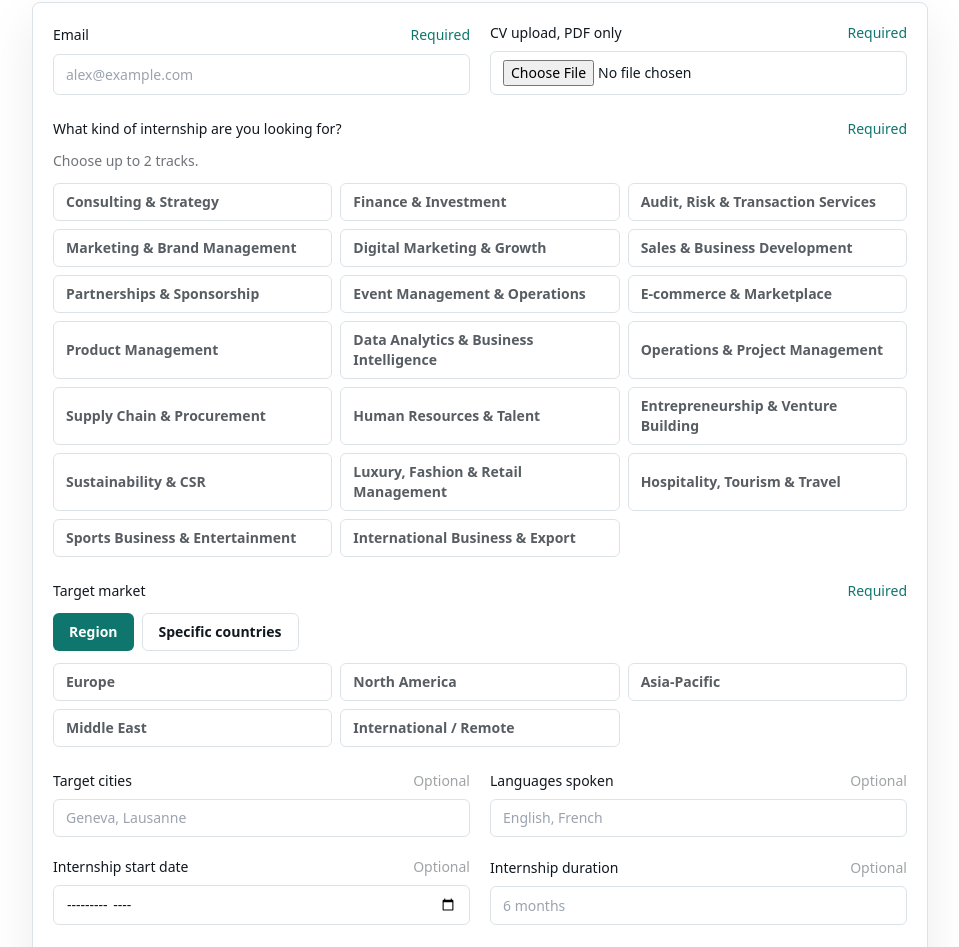
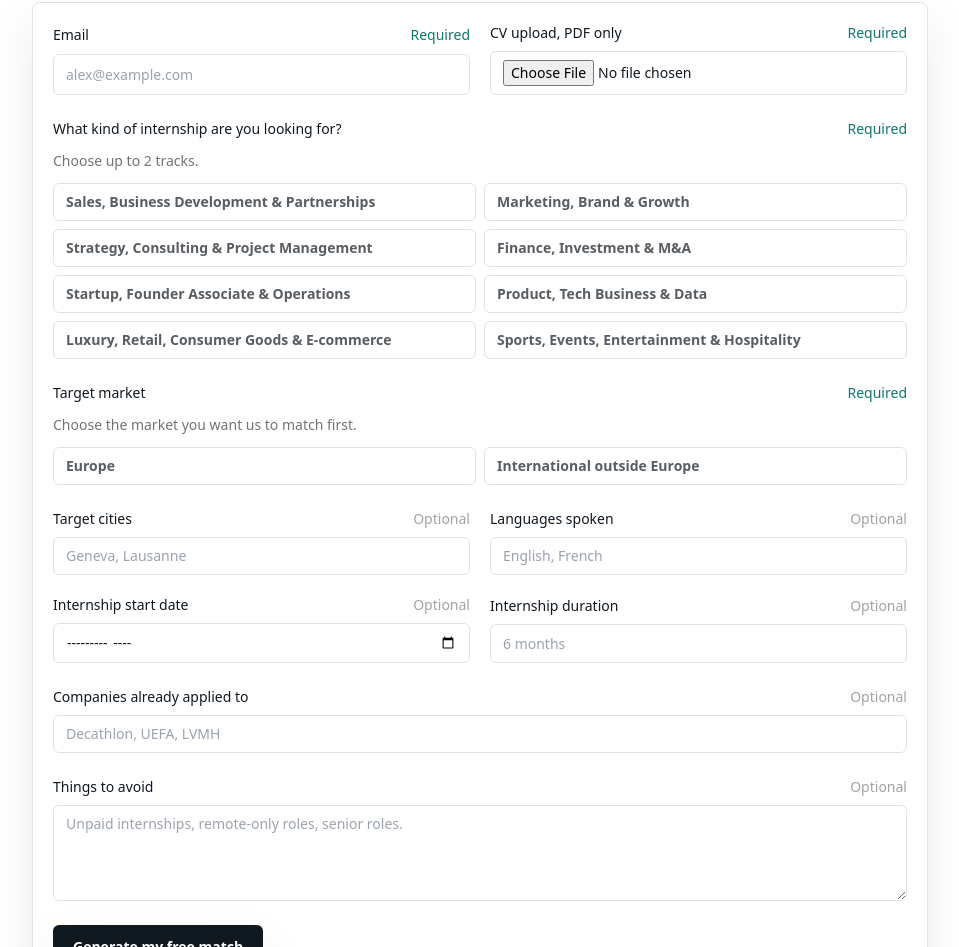
Before and after one commit to paulcuillerot-star/internshiphunter, a Next.js app: page /apply in a window 1280 px wide. Shown: the part 339-1286 px from the top of the page, without its empty margins (64-1023 px from the left). Built offline with nearby package versions, Linux system fonts and the light colour scheme.

Commit message:
Simplify apply tracks and markets

```diff
--- a/app/apply/page.tsx
+++ b/app/apply/page.tsx
@@ -2,32 +2,7 @@
 
 import { FormEvent, useState } from "react";
 import { useRouter } from "next/navigation";
-
-const internshipTracks = [
-  "Consulting & Strategy",
-  "Finance & Investment",
-  "Audit, Risk & Transaction Services",
-  "Marketing & Brand Management",
-  "Digital Marketing & Growth",
-  "Sales & Business Development",
-  "Partnerships & Sponsorship",
-  "Event Management & Operations",
-  "E-commerce & Marketplace",
-  "Product Management",
-  "Data Analytics & Business Intelligence",
-  "Operations & Project Management",
-  "Supply Chain & Procurement",
-  "Human Resources & Talent",
-  "Entrepreneurship & Venture Building",
-  "Sustainability & CSR",
-  "Luxury, Fashion & Retail Management",
-  "Hospitality, Tourism & Travel",
-  "Sports Business & Entertainment",
-  "International Business & Export"
-];
-
-const regionChoices = ["Europe", "North America", "Asia-Pacific", "Middle East", "International / Remote"];
-const countryChoices = ["Switzerland", "France", "Germany", "Netherlands", "Belgium", "Luxembourg", "United Kingdom", "Ireland", "Spain", "Italy", "Austria", "Denmark", "Sweden", "Norway", "Finland", "United States", "Canada", "Australia", "Singapore", "United Arab Emirates"];
+import { internshipTrackLabels, marketChoices } from "@/lib/searchBuckets";
 
 function FieldLabel({ children, required }: { children: string; required?: boolean }) {
   return (
@@ -56,7 +31,6 @@ export default function ApplyPage() {
   const [error, setError] = useState("");
   const [loading, setLoading] = useState(false);
   const [selectedTracks, setSelectedTracks] = useState<string[]>([]);
-  const [targetMode, setTargetMode] = useState<"region" | "countries">("region");
   const [selectedMarkets, setSelectedMarkets] = useState<string[]>([]);
 
   function toggleTrack(track: string) {
@@ -64,12 +38,7 @@ export default function ApplyPage() {
   }
 
   function toggleMarket(market: string) {
-    setSelectedMarkets((current) => current.includes(market) ? current.filter((item) => item !== market) : [...current, market]);
-  }
-
-  function changeTargetMode(mode: "region" | "countries") {
-    setTargetMode(mode);
-    setSelectedMarkets([]);
+    setSelectedMarkets((current) => current.includes(market) ? current.filter((item) => item !== market) : [market]);
   }
 
   async function submit(event: FormEvent<HTMLFormElement>) {
@@ -82,7 +51,7 @@ export default function ApplyPage() {
 
     if (!data.get("email") || !data.get("cv") || !selectedMarkets.length || !selectedTracks.length) {
       setLoading(false);
-      setError("Email, CV, at least one target market and at least one internship track are required.");
+      setError("Email, CV, one target market and at least one internship track are required.");
       return;
     }
 
@@ -97,8 +66,6 @@ export default function ApplyPage() {
     const result = (await response.json()) as { reportId: string };
     router.push(`/report/${result.reportId}`);
   }
-
-  const marketChoices = targetMode === "region" ? regionChoices : countryChoices;
 
   return (
     <section className="section">
@@ -128,8 +95,8 @@ export default function ApplyPage() {
           <FieldLabel required>What kind of internship are you looking for?</FieldLabel>
           <p className="text-sm text-ink/60">Choose up to 2 tracks.</p>
           <input type="hidden" name="desiredRoles" value={selectedTracks.join(",")} />
-          <div className="grid gap-2 sm:grid-cols-2 lg:grid-cols-3">
-            {internshipTracks.map((track) => (
+          <div className="grid gap-2 sm:grid-cols-2">
+            {internshipTrackLabels.map((track) => (
               <ToggleButton key={track} label={track} selected={selectedTracks.includes(track)} disabled={selectedTracks.length >= 2} onClick={() => toggleTrack(track)} />
             ))}
           </div>
@@ -137,12 +104,9 @@ export default function ApplyPage() {
 
         <section className="grid gap-3">
           <FieldLabel required>Target market</FieldLabel>
-          <div className="flex flex-wrap gap-2">
-            <button type="button" onClick={() => changeTargetMode("region")} className={`rounded-md px-4 py-2 text-sm font-bold ${targetMode === "region" ? "bg-signal text-white" : "border border-line bg-white text-ink"}`}>Region</button>
-            <button type="button" onClick={() => changeTargetMode("countries")} className={`rounded-md px-4 py-2 text-sm font-bold ${targetMode === "countries" ? "bg-signal text-white" : "border border-line bg-white text-ink"}`}>Specific countries</button>
-          </div>
+          <p className="text-sm text-ink/60">Choose the market you want us to match first.</p>
           <input type="hidden" name="targetCountries" value={selectedMarkets.join(",")} />
-          <div className="grid gap-2 sm:grid-cols-2 lg:grid-cols-3">
+          <div className="grid gap-2 sm:grid-cols-2">
             {marketChoices.map((market) => (
               <ToggleButton key={market} label={market} selected={selectedMarkets.includes(market)} onClick={() => toggleMarket(market)} />
             ))}
```
